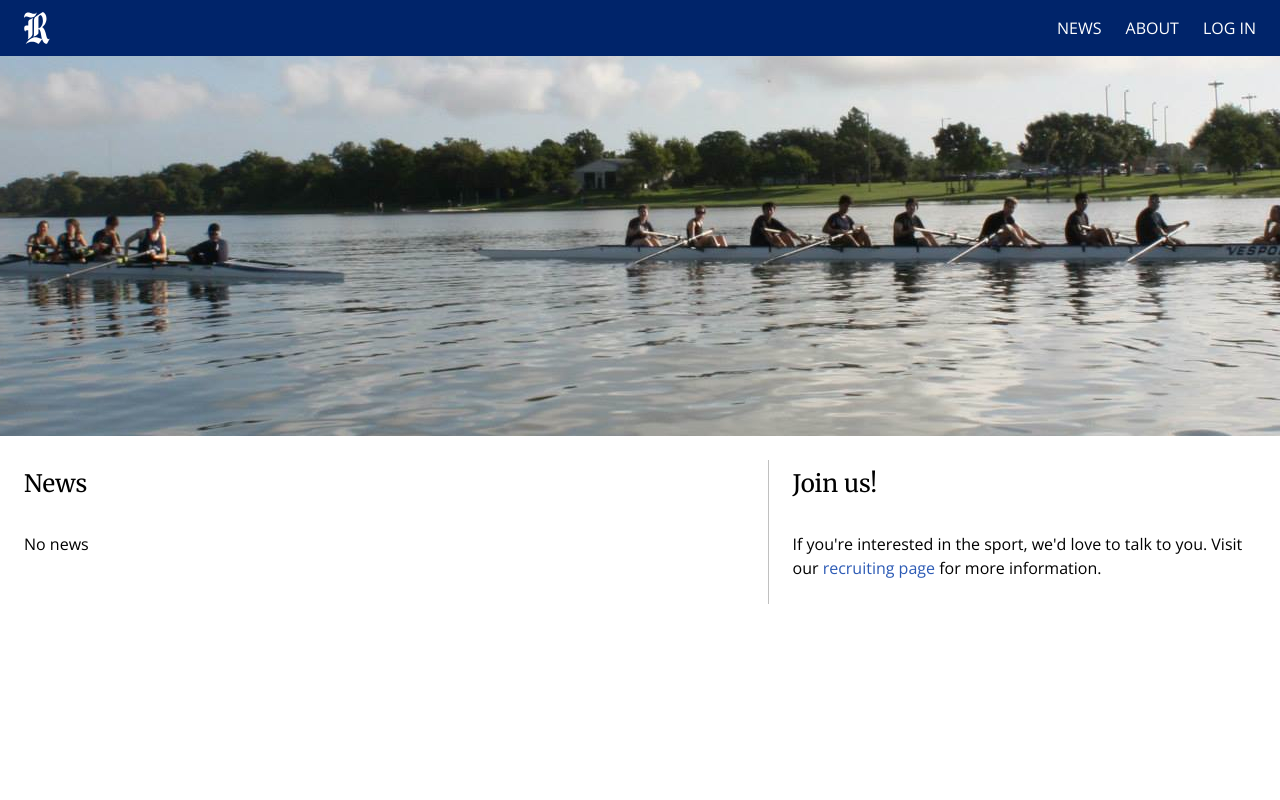
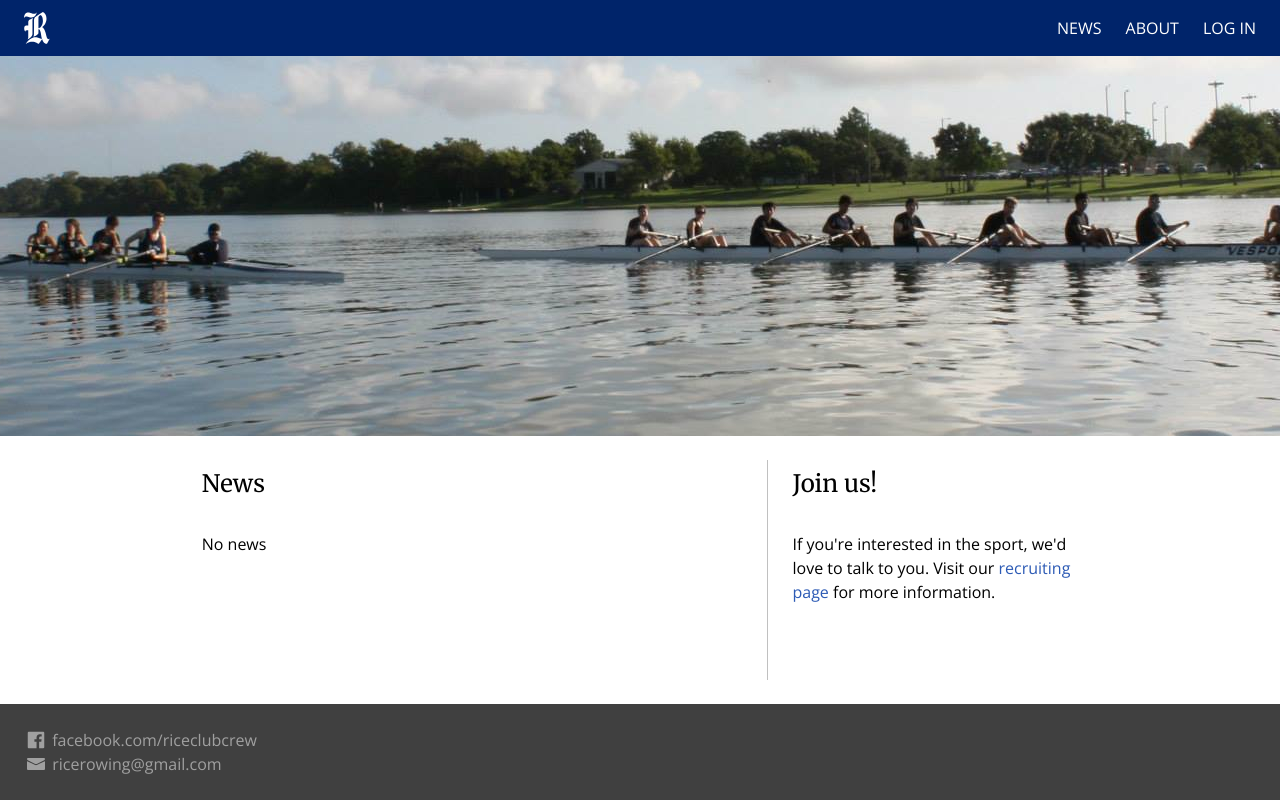
Before and after one commit to rice-university/rice-crew, a Flask app: page / in a window 1280 px wide. Run offline with Flask 2, Linux system fonts and the light colour scheme; data that the repository does not hold is empty.

Commit message:
Added footer

```diff
--- a/ricecrew/static/css/base.css
+++ b/ricecrew/static/css/base.css
@@ -181,7 +181,48 @@
 }
 
 
-/* page structure */
+/* vertical page structure */
+
+html, body
+{
+    height: 100%;
+}
+
+body
+{
+    display: -webkit-flex;
+    display: -moz-flex;
+    display: -ms-flex;
+    display: -o-flex;
+    display: flex;
+
+    -webkit-flex-direction: column;
+    -moz-flex-direction: column;
+    -ms-flex-direction: column;
+    -o-flex-direction: column;
+    flex-direction: column;
+}
+
+header, main, footer
+{
+    -webkit-flex-shrink: 0;
+    -moz-flex-shrink: 0;
+    -ms-flex-shrink: 0;
+    -o-flex-shrink: 0;
+    flex-shrink: 0;
+}
+
+main
+{
+    -webkit-flex-grow: 1;
+    -moz-flex-grow: 1;
+    -ms-flex-grow: 1;
+    -o-flex-grow: 1;
+    flex-grow: 1;
+}
+
+
+/* horizontal page structure */
 
 .pagewidth
 {
@@ -204,6 +245,7 @@
     display: -ms-flex;
     display: -o-flex;
     display: flex;
+
     -webkit-justify-content: center;
     -moz-justify-content: center;
     -ms-justify-content: center;
@@ -229,6 +271,9 @@
     flex: 0 3 512px;
 }
 
+
+/* responsive layout */
+
 @media all and (min-width: 768px) {
 
     main, main.pagewidth
@@ -244,6 +289,11 @@
     div.column > :first-child
     {
         margin-top: 0;
+    }
+
+    div.column > :last-child
+    {
+        margin-bottom: 0;
     }
 
     div.column + div.column
--- a/ricecrew/static/css/components.css
+++ b/ricecrew/static/css/components.css
@@ -305,6 +305,43 @@
     display: none;
 }
 
+
+/* footer */
+
+footer
+{
+    background-color: rgb(64,64,64);
+    overflow: hidden;
+}
+
+footer ul
+{
+    padding: 0 1.5em;
+}
+
+footer ul > li
+{
+    list-style-type: none;
+}
+
+footer a
+{
+    color: rgb(160,160,160);
+}
+
+footer a > svg
+{
+    width: 1.5em;
+    height: 1.5em;
+    vertical-align: top;
+}
+
+footer a:hover g, footer a:hover path
+{
+    fill: rgb(128,170,255);
+}
+
+
 /* blog */
 
 p.byline
--- a/ricecrew/templates/base.html
+++ b/ricecrew/templates/base.html
@@ -23,6 +23,7 @@
 
         {%- block extrahead %}{% endblock -%}
     </head>
+
     <body>
         <header>
             <nav id="mainnav"><div class="pagewidth">
@@ -56,5 +57,31 @@
         </header>
 
         <main class="pagewidth">{% block content %}{% endblock %}</main>
+
+        <footer><div class="pagewidth">
+            <ul>
+                <li><a href="http://facebook.com/riceclubcrew">
+                    <svg width="320px" height="320px" viewBox="0 0 320 320" version="1.1" xmlns="http://www.w3.org/2000/svg" xmlns:xlink="http://www.w3.org/1999/xlink" xmlns:sketch="http://www.bohemiancoding.com/sketch/ns">
+                        <defs></defs>
+                        <g id="Page-1" stroke="none" stroke-width="1" fill="none" fill-rule="evenodd" sketch:type="MSPage">
+                            <path d="M167.400012,270 L62.003983,270 C55.3699823,270 50,264.625634 50,257.996017 L50,62.003983 C50,55.3699823 55.3743663,50 62.003983,50 L257.996017,50 C264.630018,50 270,55.3743663 270,62.003983 L270,257.996017 C270,264.630018 264.625634,270 257.996017,270 L201.892853,270 L201.892852,184.716091 L230.396995,184.728804 L234.6784,151.638672 L201.892852,151.625464 L201.892852,129.388008 C201.892852,129.388008 201.834654,122.498856 205.213391,118.509049 C208.592128,114.519241 216.972552,114.319241 216.972552,114.319241 L235.855597,114.319241 L235.806947,84.5324555 C235.806947,84.5324555 225.361163,83.2612524 213.25899,83.2612479 C201.156818,83.2612433 188.456312,84.6324555 177.876815,96.0929533 C167.297317,107.55345 167.400012,125.067211 167.400012,125.067211 L167.400012,151.611568 L138.700012,151.600006 L138.728191,184.687922 L167.400012,184.700709 L167.400012,270 Z" id="Rectangle-3" fill="#A0A0A0" sketch:type="MSShapeGroup"></path>
+                        </g>
+                    </svg>
+                    facebook.com/riceclubcrew
+                </a></li>
+                <li><a href="mailto:ricerowing@gmail.com">
+                    <svg width="320px" height="320px" viewBox="0 0 320 320" version="1.1" xmlns="http://www.w3.org/2000/svg" xmlns:xlink="http://www.w3.org/1999/xlink" xmlns:sketch="http://www.bohemiancoding.com/sketch/ns">
+                        <defs></defs>
+                        <g id="Page-1" stroke="none" stroke-width="1" fill="none" fill-rule="evenodd" sketch:type="MSPage">
+                            <g id="Path-1-+-Path-2" sketch:type="MSLayerGroup" transform="translate(40.000000, 80.000000)" fill="#A0A0A0">
+                                <path d="M10.7283636,45.3641818 C4.803252,42.401626 0,45.3696795 0,52.0000766 L0,147.999923 C0,154.627383 5.37774019,160 12.004317,160 L227.995683,160 C234.625484,160 240,154.630321 240,147.999923 L240,52.0000766 C240,45.3726173 235.203212,42.3983941 229.271636,45.3641818 L130.728364,94.6358182 C124.803252,97.598374 115.203212,97.6016059 109.271636,94.6358182 L10.7283636,45.3641818 Z" id="Path-1" sketch:type="MSShapeGroup"></path>
+                                <path d="M240,12.0057298 C240,5.37514832 234.62226,-6.52848115e-14 227.995683,-6.58365848e-14 L12.004317,-8.38214789e-14 C5.37451578,-8.43735207e-14 1.11622698e-14,5.36312722 7.38638744e-15,12.0057298 L6.82446728e-15,12.9942702 C3.05541808e-15,19.6248517 4.79678821,27.3983941 10.7283636,30.3641818 L109.271636,79.6358182 C115.196748,82.598374 124.796788,82.6016059 130.728364,79.6358182 L229.271636,30.3641818 C235.196748,27.401626 240,19.6368728 240,12.9942702 L240,12.0057298 Z" id="Path-2" sketch:type="MSShapeGroup"></path>
+                            </g>
+                        </g>
+                    </svg>
+                    ricerowing@gmail.com
+                </a></li>
+            </ul>
+        </div></footer>
     </body>
 </html>
```
